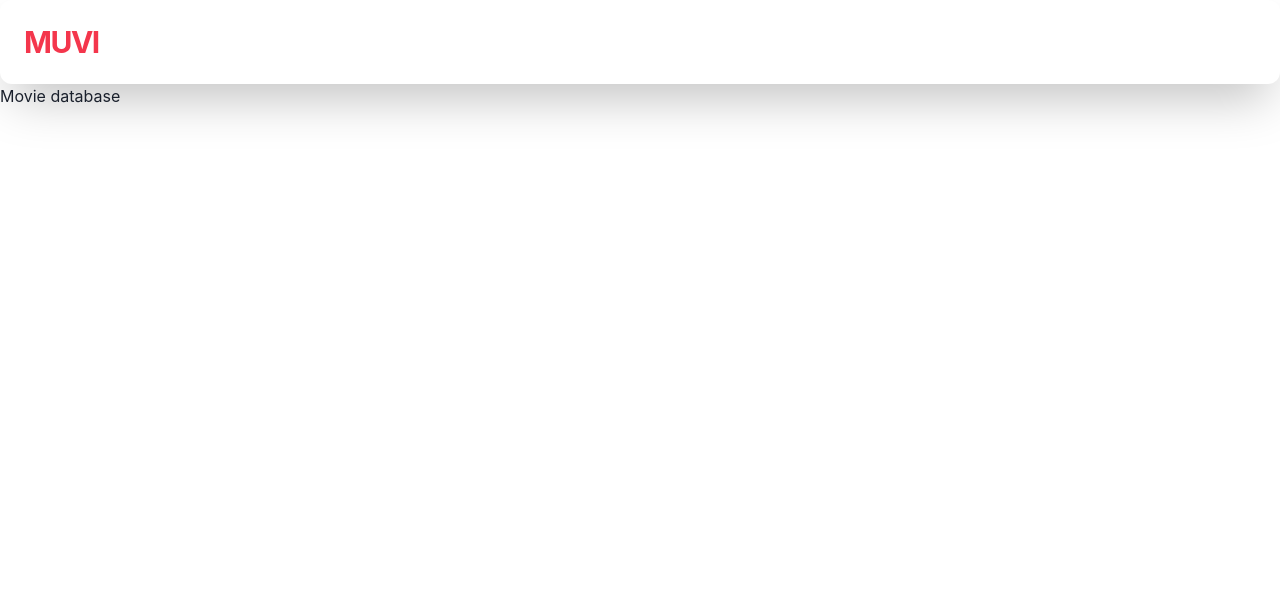
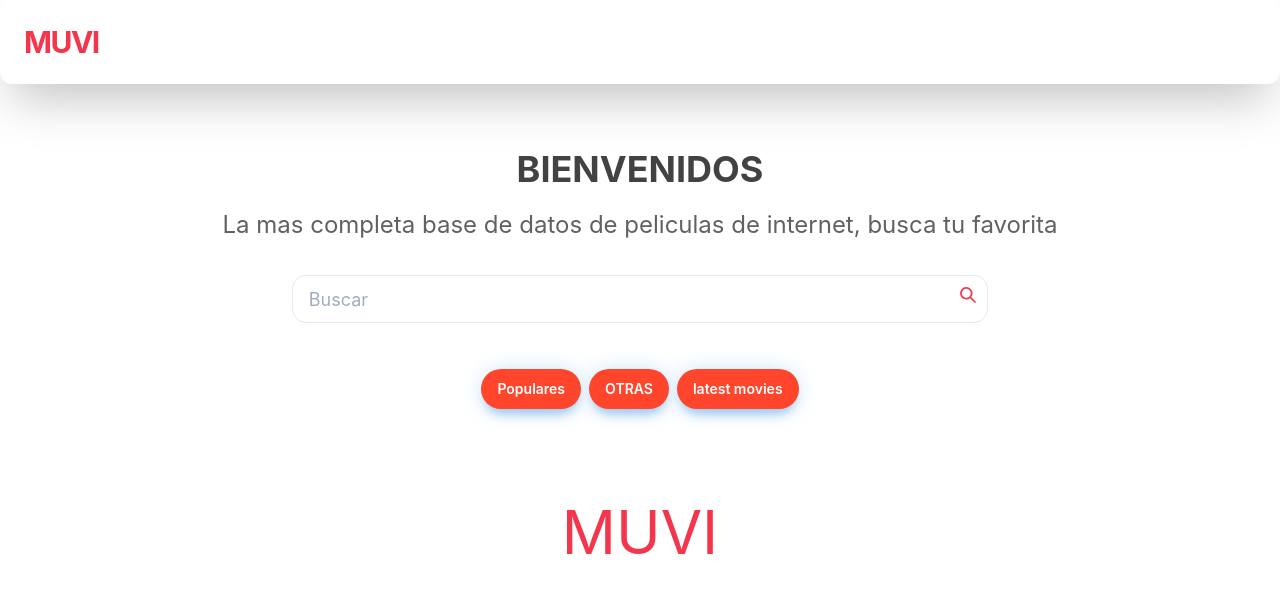
Before and after one commit to Jefry04/houm, a Next.js app: page / in a window 1280 px wide. Shown: the top 592 px of the page. Built offline with nearby package versions, Linux system fonts and the light colour scheme.

Commit message:
create home view, and buttons filters

```diff
--- a/src/components/Filter.jsx
+++ b/src/components/Filter.jsx
@@ -1,36 +1,66 @@
 import React from "react";
-import {
-  HamburgerIcon,
-} from "@chakra-ui/icons";
-import {  Box, Stack,  Link, useDisclosure } from "@chakra-ui/react";
+import {  Button } from "@chakra-ui/react";
+import Link from "next/link";
 
 export const Filter = () => {
-  const { isOpen, onOpen, onClose } = useDisclosure();
-  const handleToggle = () => (isOpen ? onClose() : onOpen());
-
   return (
-    <div>
-      <Box display={{ base: "block", md: "none" }} onClick={handleToggle}>
-        <HamburgerIcon />
-      </Box>
-      <Stack
-        direction={{ base: "column", md: "row" }}
-        display={{ base: isOpen ? "block" : "none", md: "flex" }}
-        width={{ base: "full", md: "auto" }}
-        flexGrow={1}
-        justify={"flex-end"}
-        mt={{ base: 4, md: 0 }}
+    <>
+      <Button
+        m="4px"
+        px={4}
+        fontSize={"sm"}
+        borderRadius="25px"
+        bg="#FF452B"
+        color={"white"}
+        boxShadow={
+          "0px 1px 25px -5px rgb(66 153 225 / 48%), 0 10px 10px -5px rgb(66 153 225 / 43%)"
+        }
+        _hover={{
+          bg: "rgb(178, 48, 30)",
+        }}
       >
         <Link href={"/popular"}>
           <a>Populares</a>
         </Link>
-        <Link href={"/Upcoming"}>
-          <a>Upcoming</a>
-        </Link>
-        <Link href={"/Nowplaying"}>
-          <a>Nowplaying</a>
-        </Link>
-      </Stack>
-    </div>
+      </Button>
+      <Button
+        m="4px"
+        px={4}
+        fontSize={"sm"}
+        borderRadius="25px"
+        bg="#FF452B"
+        color={"white"}
+        boxShadow={
+          "0px 1px 25px -5px rgb(66 153 225 / 48%), 0 10px 10px -5px rgb(66 153 225 / 43%)"
+        }
+        _hover={{
+          bg: "rgb(178, 48, 30)",
+        }}
+        // _focus={{
+        //   bg: "blue.500",
+        // }}
+      >
+        OTRAS
+      </Button>
+      <Button
+        m="4px"
+        px={4}
+        fontSize={"sm"}
+        borderRadius="25px"
+        bg="#FF452B"
+        color={"white"}
+        boxShadow={
+          "0px 1px 25px -5px rgb(66 153 225 / 48%), 0 10px 10px -5px rgb(66 153 225 / 43%)"
+        }
+        _hover={{
+          bg: "rgb(178, 48, 30)",
+        }}
+        // _focus={{
+        //   bg: "blue.500",
+        // }}
+      >
+        latest movies
+      </Button>
+    </>
   );
 };
--- a/src/components/Navbar.jsx
+++ b/src/components/Navbar.jsx
@@ -1,12 +1,8 @@
 import React from "react";
-import {
-  Heading,
-  Flex,
-} from "@chakra-ui/react";
-
+import { Heading, Flex } from "@chakra-ui/react";
+import Link from "next/link";
 
 const Navbar = () => {
-
   return (
     <Flex
       as="nav"
@@ -20,7 +16,7 @@ const Navbar = () => {
     >
       <Flex align="center" mr={5}>
         <Heading as="h1" size="lg" letterSpacing={"tighter"} color="#f4364c">
-          MUVI
+          <Link href="/">MUVI</Link>
         </Heading>
       </Flex>
     </Flex>
--- a/src/pages/index.jsx
+++ b/src/pages/index.jsx
@@ -1,7 +1,54 @@
-import Link from "next/link";
-import Image from "next/image";
-import { Flex, Box, Text, Button } from "@chakra-ui/react";
+import React from "react";
+import {
+  Input,
+  SimpleGrid,
+  Box,
+  Flex,
+  Heading,
+  InputGroup,
+  InputRightElement,
+  Text,
+} from "@chakra-ui/react";
+import { Filter } from "../components/Filter";
+import { SearchIcon } from "@chakra-ui/icons";
 
-export default function Home () {
-  return <h1>Movie database </h1>;
-};
+export default function Home() {
+  return (
+    <>
+      <SimpleGrid
+        maxWidth="1280px"
+        m="auto"
+        direction="column"
+        justifyItems="center"
+      >
+        <Flex mt="16" flexDirection="column" alignItems="center" width="68%">
+          <Heading as="h2" size="xl" pb="4" color="#424242">
+            BIENVENIDOS
+          </Heading>
+          <Text fontSize="2xl" color="#616161" pb="8">
+            La mas completa base de datos de peliculas de internet, busca tu
+            favorita
+          </Text>
+          <InputGroup width="80%">
+            <Input
+              placeholder="Buscar"
+              size="lg"
+              variant="outline"
+              borderRadius="14px"
+              mb="8"
+            />
+            <InputRightElement>
+              {<SearchIcon color="#f4364c" />}
+            </InputRightElement>
+          </InputGroup>
+          <Box m="10px">
+            <Filter />
+          </Box>
+          <Text mt="16" fontSize="6xl" color="#f4364c">
+            MUVI
+          </Text>
+        </Flex>
+      </SimpleGrid>
+    </>
+  );
+}
```
